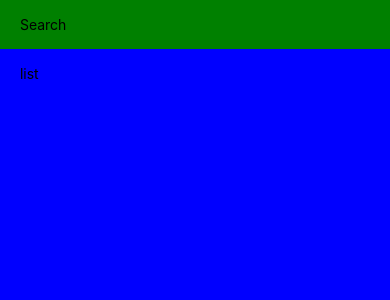
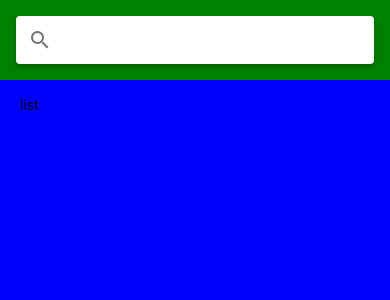
Before and after one commit to prajwal-sarode/MealsToGo, a React Native app: screen / in a window 390 px wide. Shown: the top 300 px of the page. Built offline with nearby package versions, Linux system fonts and the light colour scheme.

Commit message:
added searchbar for the app

```diff
--- a/App.js
+++ b/App.js
@@ -1,6 +1,7 @@
 import { StatusBar as ExpoStatusBar } from "expo-status-bar";
 import React from "react";
 import { StatusBar, SafeAreaView, StyleSheet, Text, View } from "react-native";
+import { Searchbar } from "react-native-paper";
 
 export default function App() {
   return (
@@ -10,7 +11,7 @@ export default function App() {
     <>
       <SafeAreaView style={styles.container}>
         <View style={styles.search}>
-          <Text> Search </Text>
+          <Searchbar />
         </View>
         <View style={styles.list}>
           <Text> list </Text>
--- a/package.json
+++ b/package.json
@@ -13,7 +13,10 @@
     "expo": "~46.0.16",
     "expo-status-bar": "~1.4.0",
     "react": "18.0.0",
-    "react-native": "0.69.6"
+    "react-dom": "^18.2.0",
+    "react-native": "0.69.6",
+    "react-native-paper": "^4.12.5",
+    "react-native-web": "~0.18.7"
   },
   "devDependencies": {
     "@babel/core": "^7.12.9",
```
Also changed, not shown: 1 other file (tests, documents, lock files or other folders).
